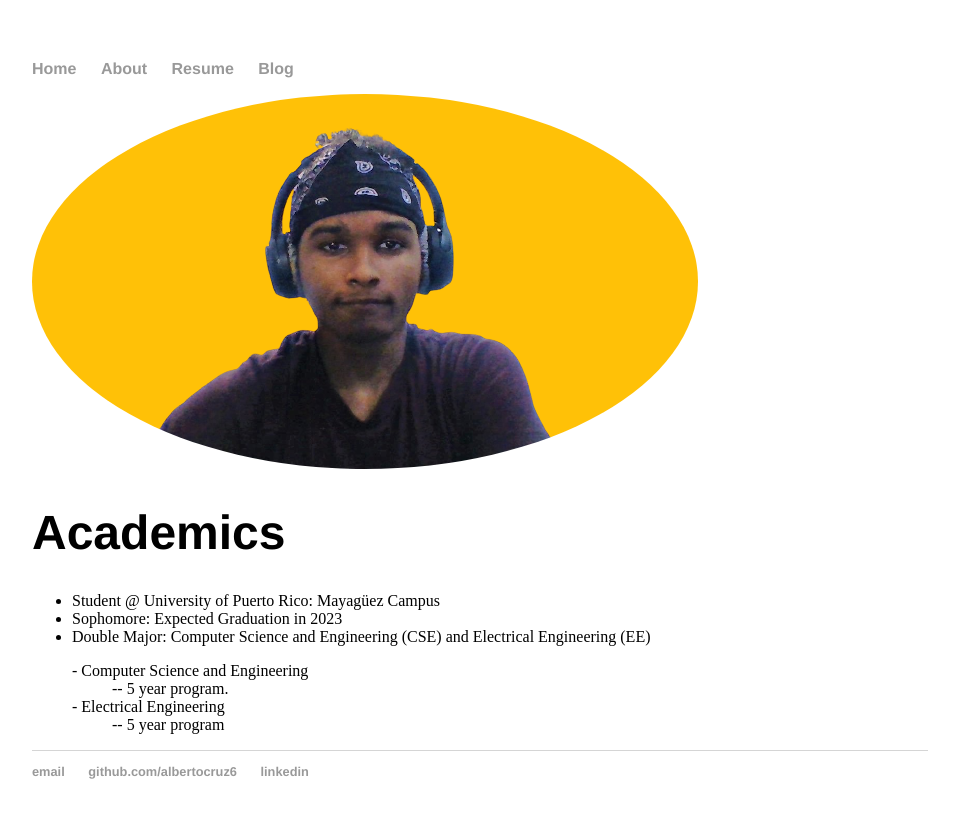
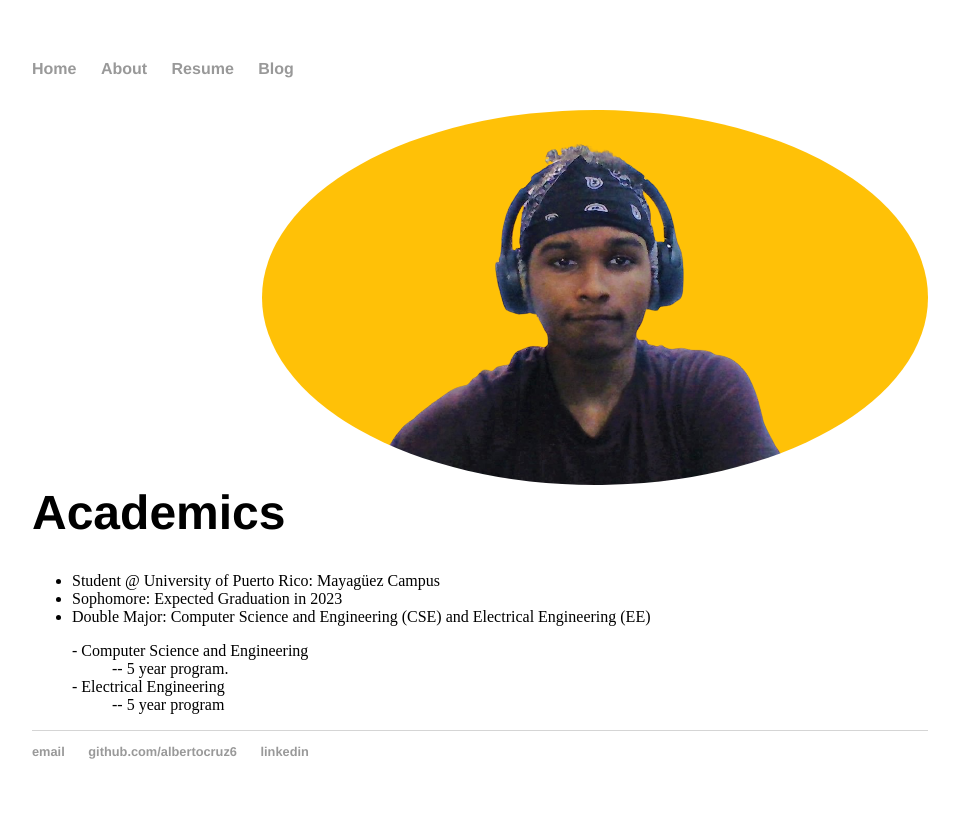
Before and after one commit to albertocruz6/albertocruz6.github.io, a Jekyll site: the page built from about/index.html, in a window 1280 px wide. Shown: the top 818 px of the page, without its empty margins (160-1119 px from the left). Built offline with Jekyll 4.4.1, drawn with Linux system fonts in a browser that asks for light colours.

Commit message:
Update index.html

```diff
--- a/about/index.html
+++ b/about/index.html
@@ -2,7 +2,7 @@
 layout: default
 title: About me!
 ---
-<img class="circular--square" src="../res/real_pfp.png" alt="PFP">
+<img class="circular--square" src="../res/real_pfp.png" alt="PFP" style="float: right">
 <h1>Academics</h1>
 <ul>
   <li>Student @ University of Puerto Rico: Mayagüez Campus</li>
```
